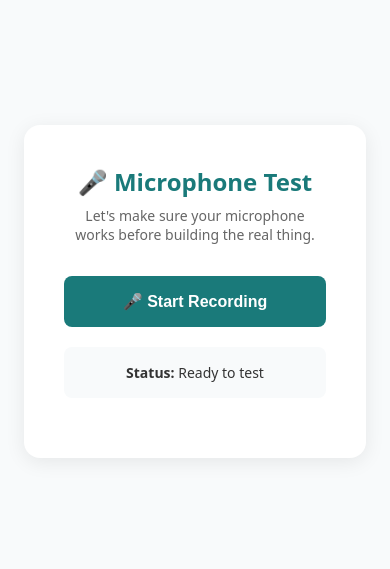
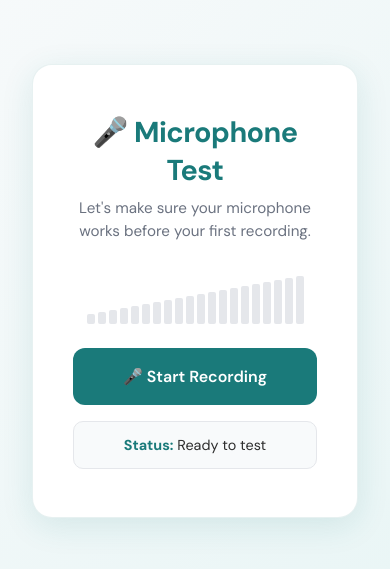
Before and after one commit to SherlenTanner/accent-clarity, a Next.js app: page /mic-test in a window 390 px wide. Shown: the part 131-700 px from the top of the page. Built offline with nearby package versions, Linux system fonts and the light colour scheme.

Commit message:
Add real microphone recording to lesson page + mic test page + sidebar

```diff
--- a/app/mic-test/page.tsx
+++ b/app/mic-test/page.tsx
@@ -1,161 +1,249 @@
 'use client'
-
 import { useState, useRef } from 'react'
 
 export default function MicTestPage() {
+  const [recording, setRecording] = useState(false)
+  const [recordedUrl, setRecordedUrl] = useState<string | null>(null)
   const [status, setStatus] = useState('Ready to test')
-  const [isRecording, setIsRecording] = useState(false)
-  const [audioUrl, setAudioUrl] = useState<string | null>(null)
-  const [error, setError] = useState<string | null>(null)
+  const [level, setLevel] = useState(0)
+  const recorderRef = useRef<MediaRecorder | null>(null)
+  const chunksRef = useRef<Blob[]>([])
+  const audioContextRef = useRef<AudioContext | null>(null)
+  const animationRef = useRef<number | null>(null)
 
-  const mediaRecorderRef = useRef<MediaRecorder | null>(null)
-  const audioChunksRef = useRef<Blob[]>([])
-
-  async function startRecording() {
-    setError(null)
-    setAudioUrl(null)
-    setStatus('Asking for microphone permission...')
-
+  const startRecording = async () => {
     try {
-      // Ask the browser for microphone access
+      setStatus('Asking for microphone permission…')
       const stream = await navigator.mediaDevices.getUserMedia({ audio: true })
 
-      setStatus('Microphone access granted! Recording...')
+      // Set up level meter
+      const audioContext = new AudioContext()
+      audioContextRef.current = audioContext
+      const source = audioContext.createMediaStreamSource(stream)
+      const analyser = audioContext.createAnalyser()
+      analyser.fftSize = 256
+      source.connect(analyser)
+      const dataArray = new Uint8Array(analyser.frequencyBinCount)
 
-      // Set up the recorder
-      const mediaRecorder = new MediaRecorder(stream)
-      mediaRecorderRef.current = mediaRecorder
-      audioChunksRef.current = []
+      const updateLevel = () => {
+        analyser.getByteFrequencyData(dataArray)
+        const avg = dataArray.reduce((a, b) => a + b, 0) / dataArray.length
+        setLevel(avg)
+        animationRef.current = requestAnimationFrame(updateLevel)
+      }
+      updateLevel()
 
-      // Collect audio chunks as they come in
-      mediaRecorder.ondataavailable = (event) => {
-        if (event.data.size > 0) {
-          audioChunksRef.current.push(event.data)
+      // Set up recorder
+      const recorder = new MediaRecorder(stream)
+      recorderRef.current = recorder
+      chunksRef.current = []
+
+      recorder.ondataavailable = (e) => {
+        if (e.data.size > 0) chunksRef.current.push(e.data)
+      }
+
+      recorder.onstop = () => {
+        const blob = new Blob(chunksRef.current, { type: 'audio/webm' })
+        const url = URL.createObjectURL(blob)
+        setRecordedUrl(url)
+        stream.getTracks().forEach(t => t.stop())
+        if (audioContextRef.current) {
+          audioContextRef.current.close()
+          audioContextRef.current = null
+        }
+        if (animationRef.current) {
+          cancelAnimationFrame(animationRef.current)
+          animationRef.current = null
+        }
+        setLevel(0)
+        setStatus('✅ Your microphone works! Play your recording below.')
+      }
+
+      recorder.start()
+      setRecording(true)
+      setRecordedUrl(null)
+      setStatus('🎙️ Recording — speak now!')
+    } catch (err: any) {
+      console.error('Mic error:', err)
+      setStatus('⚠️ Could not access microphone. ' + (err?.message || ''))
+      alert('Microphone access denied or unavailable.\n\nMake sure you clicked Allow when Chrome asked for microphone permission.\n\nTo fix: click the lock icon in the address bar → Site settings → Microphone → Allow → reload this page.')
     }
   }
 
-      // When recording stops, build the playback URL
-      mediaRecorder.onstop = () => {
-        const audioBlob = new Blob(audioChunksRef.current, { type: 'audio/webm' })
-        const url = URL.createObjectURL(audioBlob)
-        setAudioUrl(url)
-        setStatus('✅ Recording complete! Play it below.')
-
-        // Stop the microphone (turns off the mic indicator)
-        stream.getTracks().forEach(track => track.stop())
+  const stopRecording = () => {
+    if (recorderRef.current && recorderRef.current.state !== 'inactive') {
+      recorderRef.current.stop()
+    }
+    setRecording(false)
   }
 
-      mediaRecorder.start()
-      setIsRecording(true)
-    } catch (err: any) {
-      setError(`Could not access microphone: ${err.message}`)
-      setStatus('❌ Something went wrong')
-      setIsRecording(false)
-    }
+  const reset = () => {
+    if (recordedUrl) URL.revokeObjectURL(recordedUrl)
+    setRecordedUrl(null)
+    setStatus('Ready to test')
   }
 
-  function stopRecording() {
-    if (mediaRecorderRef.current && isRecording) {
-      mediaRecorderRef.current.stop()
-      setIsRecording(false)
-    }
-  }
+  // Level meter bars
+  const bars = Array.from({ length: 20 }, (_, i) => {
+    const threshold = (i + 1) * 5
+    const active = level > threshold
+    return active
+  })
 
   return (
     <div style={{
       minHeight: '100vh',
+      background: 'linear-gradient(135deg, #f8fafb 0%, #e8f5f5 100%)',
       display: 'flex',
       alignItems: 'center',
       justifyContent: 'center',
-      background: '#f8fafb',
-      padding: 24,
-      fontFamily: 'system-ui, -apple-system, sans-serif'
+      padding: '2rem',
+      fontFamily: 'DM Sans, system-ui, sans-serif',
     }}>
       <div style={{
-        background: 'white',
-        padding: 40,
-        borderRadius: 16,
-        boxShadow: '0 4px 20px rgba(0,0,0,0.08)',
-        maxWidth: 500,
+        background: '#fff',
+        borderRadius: '20px',
+        padding: '3rem 2.5rem',
+        maxWidth: '520px',
         width: '100%',
-        textAlign: 'center'
+        boxShadow: '0 8px 32px rgba(26,122,122,0.12)',
+        border: '1px solid rgba(26,122,122,0.1)',
       }}>
         <h1 style={{
-          fontSize: 24,
+          textAlign: 'center',
           color: '#1a7a7a',
-          marginBottom: 8,
-          fontWeight: 600
+          fontSize: '1.8rem',
+          fontWeight: 700,
+          margin: '0 0 0.5rem 0',
+          letterSpacing: '-0.02em',
         }}>
           🎤 Microphone Test
         </h1>
+
         <p style={{
-          fontSize: 14,
-          color: '#666',
-          marginBottom: 32
+          textAlign: 'center',
+          color: '#6b7280',
+          fontSize: '0.95rem',
+          marginBottom: '2rem',
+          lineHeight: 1.5,
         }}>
-          Let's make sure your microphone works before building the real thing.
+          Let's make sure your microphone works before your first recording.
         </p>
 
+        {/* Level meter */}
+        <div style={{
+          display: 'flex',
+          justifyContent: 'center',
+          alignItems: 'flex-end',
+          gap: '3px',
+          height: '50px',
+          marginBottom: '1.5rem',
+          padding: '0 0.5rem',
+        }}>
+          {bars.map((active, i) => (
+            <div key={i} style={{
+              width: '8px',
+              height: `${10 + i * 2}px`,
+              background: active ? (i > 12 ? '#ef4444' : i > 8 ? '#c9a84c' : '#1a7a7a') : '#e5e7eb',
+              borderRadius: '2px',
+              transition: 'background 0.05s',
+            }} />
+          ))}
+        </div>
+
+        {/* Main button */}
+        {!recording && (
           <button
-          onClick={isRecording ? stopRecording : startRecording}
+            type="button"
+            onClick={startRecording}
             style={{
               width: '100%',
-            padding: 16,
-            background: isRecording ? '#c0392b' : '#1a7a7a',
-            color: 'white',
+              padding: '1.1rem',
+              background: '#1a7a7a',
+              color: '#fff',
               border: 'none',
-            borderRadius: 8,
-            fontSize: 16,
+              borderRadius: '12px',
+              fontSize: '1rem',
               fontWeight: 600,
               cursor: 'pointer',
-            marginBottom: 20
+              fontFamily: 'inherit',
+              marginBottom: '1rem',
             }}
           >
-          {isRecording ? '⏹ Stop Recording' : '🎤 Start Recording'}
+            🎤 Start Recording
           </button>
+        )}
 
+        {recording && (
+          <button
+            type="button"
+            onClick={stopRecording}
+            style={{
+              width: '100%',
+              padding: '1.1rem',
+              background: '#ef4444',
+              color: '#fff',
+              border: 'none',
+              borderRadius: '12px',
+              fontSize: '1rem',
+              fontWeight: 600,
+              cursor: 'pointer',
+              fontFamily: 'inherit',
+              marginBottom: '1rem',
+            }}
+          >
+            ⏹ Stop Recording
+          </button>
+        )}
+
+        {/* Status */}
         <div style={{
-          padding: 16,
           background: '#f8fafb',
-          borderRadius: 8,
-          fontSize: 14,
-          color: '#333',
-          marginBottom: 20
+          border: '1px solid #e5e7eb',
+          borderRadius: '10px',
+          padding: '0.9rem 1rem',
+          textAlign: 'center',
+          fontSize: '0.9rem',
+          color: '#2d2d2d',
+          marginBottom: recordedUrl ? '1rem' : 0,
         }}>
-          <strong>Status:</strong> {status}
+          <strong style={{ color: '#1a7a7a' }}>Status:</strong> {status}
         </div>
 
-        {error && (
+        {/* Playback */}
+        {recordedUrl && (
+          <div style={{ marginTop: '1rem' }}>
             <div style={{
-            padding: 16,
-            background: '#fee',
-            color: '#c0392b',
-            borderRadius: 8,
-            fontSize: 13,
-            marginBottom: 20,
-            textAlign: 'left'
+              fontSize: '0.85rem',
+              color: '#6b7280',
+              marginBottom: '0.5rem',
+              fontWeight: 600,
             }}>
-            {error}
+              ▶ Your recording — press play to hear yourself:
             </div>
-        )}
-
-        {audioUrl && (
-          <div style={{
-            padding: 16,
-            background: '#f0f9f9',
-            border: '2px solid #1a7a7a',
-            borderRadius: 8,
-            marginBottom: 16
-          }}>
-            <p style={{
-              fontSize: 13,
+            <audio
+              controls
+              src={recordedUrl}
+              style={{ width: '100%', marginBottom: '1rem' }}
+            />
+            <button
+              type="button"
+              onClick={reset}
+              style={{
+                width: '100%',
+                padding: '0.7rem',
+                background: '#fff',
                 color: '#1a7a7a',
-              marginBottom: 12,
-              fontWeight: 600
-            }}>
-              ▶️ Your recording:
-            </p>
-            <audio controls src={audioUrl} style={{ width: '100%' }} />
+                border: '1px solid #1a7a7a',
+                borderRadius: '10px',
+                fontSize: '0.9rem',
+                fontWeight: 600,
+                cursor: 'pointer',
+                fontFamily: 'inherit',
+              }}
+            >
+              🔄 Test Again
+            </button>
           </div>
         )}
       </div>
--- a/components/Sidebar.tsx
+++ b/components/Sidebar.tsx
@@ -17,6 +17,7 @@ const NAV = [
   { href: '/lesson',    icon: '📚', label: 'Lessons' },
   { href: '/fluency',   icon: '🎯', label: 'Fluency' },
   { href: '/sounds',    icon: '🔊', label: 'Sounds' },
+  { href: '/mic-test', icon: '🎙️', label: 'Mic Test' },
   { href: '/notes',     icon: '📝', label: 'Notes' },
   { href: '/account',   icon: '👤', label: 'Account' },
 ]
```
Also changed, not shown: app/lesson/LessonClient.tsx (+130 -11 lines), 1 other file (tests, documents, lock files or other folders). Lines whose indentation alone changed are shown as unchanged.
